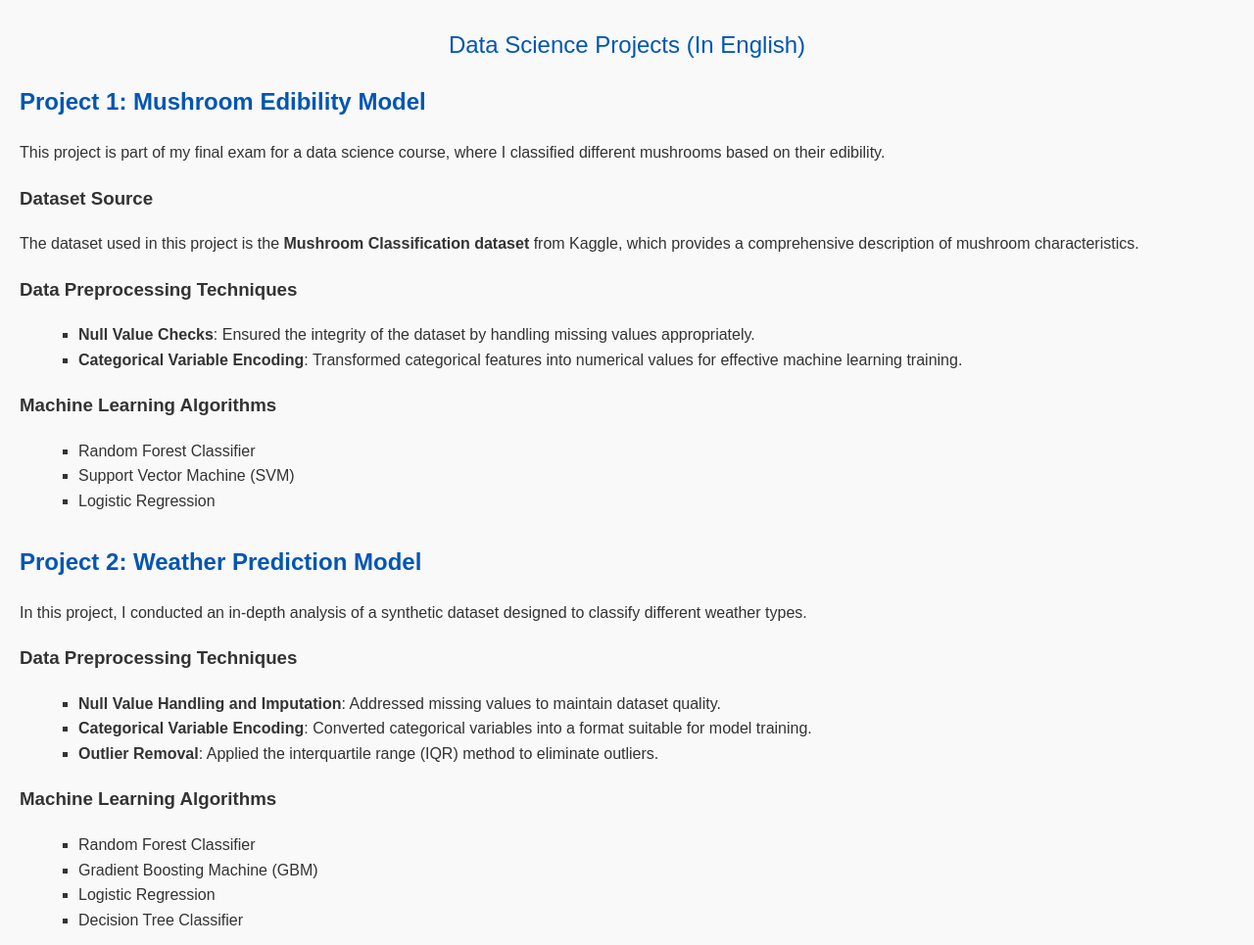
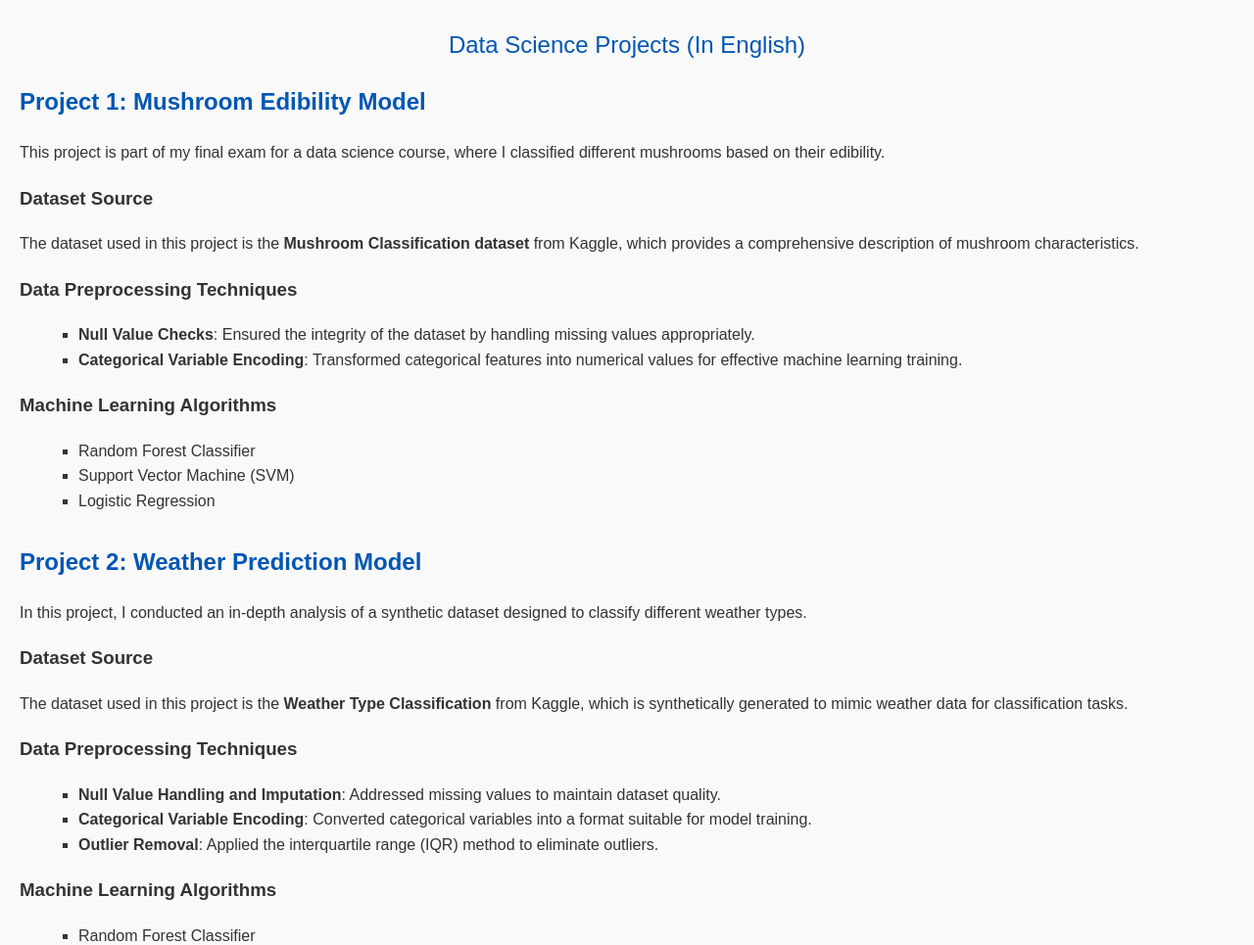
Before and after one commit to AlvarezLI/Portafolio_alvarez, a plain HTML site: page index.html in a window 1280 px wide. Shown: the part 106-1071 px from the top of the page at 98% size. Drawn offline with Linux system fonts and the light colour scheme.

Commit message:
Update index.html

```diff
--- a/index.html
+++ b/index.html
@@ -71,6 +71,8 @@
     <div class="project">
         <h2>Project 2: <a href="https://github.com/AlvarezLI/ProyectoDSII_ParteI" target="_blank">Weather Prediction Model</a></h2>
         <p>In this project, I conducted an in-depth analysis of a synthetic dataset designed to classify different weather types.</p>
+        <h3>Dataset Source</h3>
+        <p>The dataset used in this project is the <strong>Weather Type Classification</strong> from Kaggle, which is synthetically generated to mimic weather data for classification tasks.</p>
 
         <h3>Data Preprocessing Techniques</h3>
         <ul>
```
